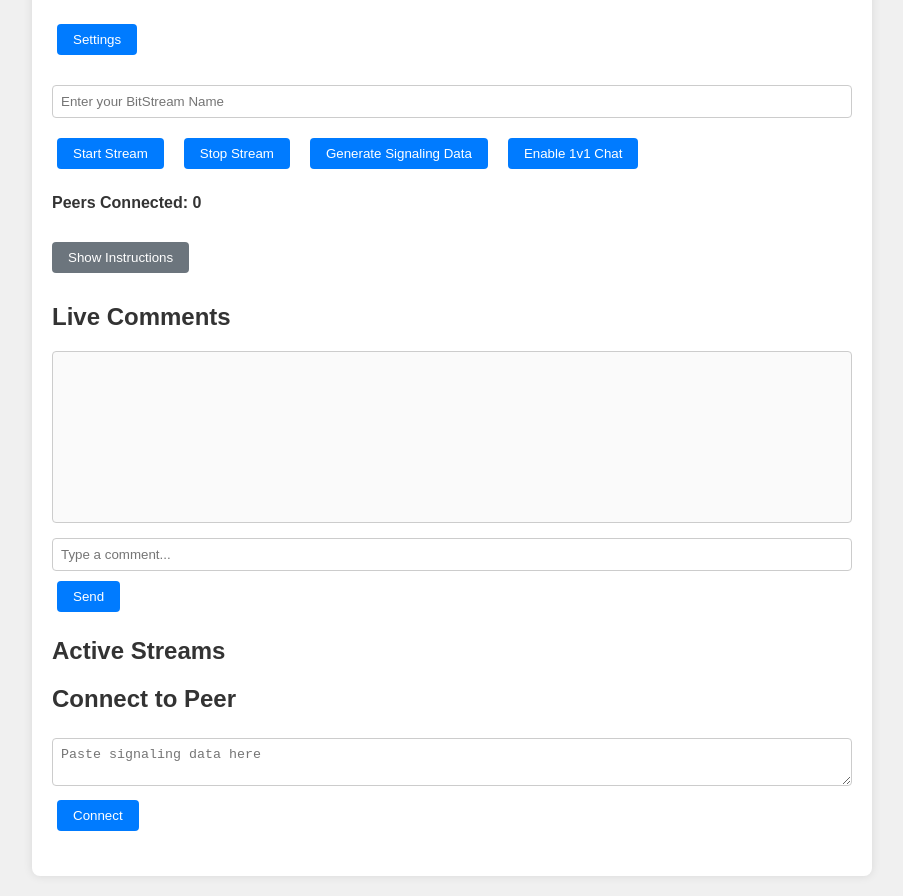
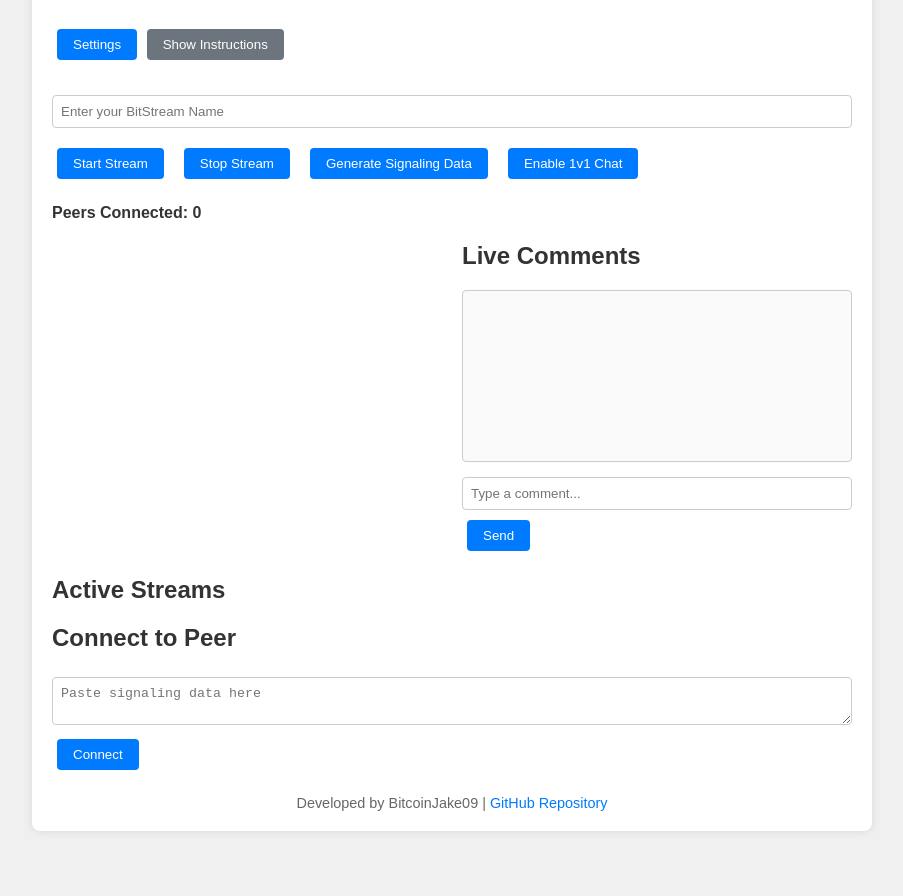
Before and after one commit to BitcoinJake09/BitStream, a plain HTML site: page index.html in a window 1280 px wide. Shown: the part 101-997 px from the top of the page, without its empty margins (188-1091 px from the left). After the commit the page ends 952 px from the top, so only its background shows below. Drawn offline with Linux system fonts and the light colour scheme.

Commit message:
better layout+
added better layout so chat is next to video instead of under

added more notes and dev info

```diff
--- a/index.html
+++ b/index.html
@@ -172,6 +172,43 @@
       margin: 10px 0;
       font-weight: bold;
     }
+    /* Side-by-side layout for video and comments */
+    .video-comments-container {
+      display: flex;
+      flex-wrap: wrap;
+      gap: 20px;
+      align-items: flex-start;
+    }
+    .video-section, .comments-section {
+      flex: 1;
+      min-width: 300px; /* Ensure sections don't get too narrow */
+    }
+    .comments-section h2 {
+      margin-top: 0;
+    }
+    /* Mobile layout */
+    @media (max-width: 768px) {
+      .video-comments-container {
+        flex-direction: column;
+      }
+      .video-section, .comments-section {
+        width: 100%;
+      }
+    }
+    /* Footer styling for developer info */
+    footer {
+      margin-top: 20px;
+      text-align: center;
+      font-size: 0.9em;
+      color: #666;
+    }
+    footer a {
+      color: #007bff;
+      text-decoration: none;
+    }
+    footer a:hover {
+      text-decoration: underline;
+    }
   </style>
 </head>
 <body>
@@ -201,9 +238,24 @@
 
     <div class="section">
       <button onclick="openSettings()">Settings</button>
+      <button onclick="toggleInstructions()" id="toggleInstructionsBtn">Show Instructions</button>
     </div>
 
     <div class="section">
+      <div id="instructions">
+        <strong>Instructions:</strong>
+        1. Broadcaster: Enter your BitStream Name, then click "Start Stream" to begin broadcasting.<br>
+        2. Broadcaster: Set a Stream Title (optional) to let viewers know what your stream is about.<br>
+        3. Broadcaster: Click "Generate Signaling Data", then copy the JSON data from the popup and share it with Viewer A (e.g., via X DMs).<br>
+        4. Viewer A: Enter your BitStream Name, paste the JSON data below, and click "Connect" to watch the stream.<br>
+        5. Viewer A: Copy the response JSON from the popup and send it back to the broadcaster to complete the connection.<br>
+        6. Viewer A: Click "Share Stream" to generate new signaling data, then share it with Viewer B to relay the stream.<br>
+        7. Viewer B: Repeat steps 4-6 to watch and share the stream with Viewer C, and so on.<br>
+        8. Viewer: Click "Enable 1v1 Chat" to share your video with the upstream peer (optional).<br>
+        9. Double-click the video to toggle fullscreen mode.<br>
+        <strong>Note:</strong> WebRTC requires HTTPS. If testing locally, use Chrome with --allow-file-access-from-files.<br>
+        <strong>Privacy Note:</strong> To protect your IP address from being exposed to peers, we recommend using a VPN while streaming or viewing.
+      </div>
       <input type="text" id="bitStreamName" placeholder="Enter your BitStream Name">
       <div class="button-group">
         <button onclick="startStream()">Start Stream</button>
@@ -224,24 +276,8 @@
       <div id="peersConnected">Peers Connected: 0</div>
     </div>
 
-    <div class="section">
-      <button onclick="toggleInstructions()" id="toggleInstructionsBtn">Show Instructions</button>
-      <div id="instructions">
-        <strong>Instructions:</strong>
-        1. Broadcaster: Enter your BitStream Name, then click "Start Stream" to begin broadcasting.<br>
-        2. Broadcaster: Set a Stream Title (optional) to let viewers know what your stream is about.<br>
-        3. Broadcaster: Click "Generate Signaling Data", then copy the JSON data from the popup and share it with Viewer A (e.g., via X DMs).<br>
-        4. Viewer A: Enter your BitStream Name, paste the JSON data below, and click "Connect" to watch the stream.<br>
-        5. Viewer A: Copy the response JSON from the popup and send it back to the broadcaster to complete the connection.<br>
-        6. Viewer A: Click "Share Stream" to generate new signaling data, then share it with Viewer B to relay the stream.<br>
-        7. Viewer B: Repeat steps 4-6 to watch and share the stream with Viewer C, and so on.<br>
-        8. Viewer: Click "Enable 1v1 Chat" to share your video with the upstream peer (optional).<br>
-        9. Double-click the video to toggle fullscreen mode.<br>
-        <strong>Note:</strong> WebRTC requires HTTPS. If testing locally, use Chrome with --allow-file-access-from-files.
-      </div>
-    </div>
-
-    <div class="section">
+    <div class="video-comments-container">
+      <div class="video-section">
         <video id="localVideo" autoplay muted></video>
         <video id="remoteVideo" autoplay ondblclick="toggleFullscreen()"></video>
         <div id="volumeControl">
@@ -250,11 +286,12 @@
         </div>
       </div>
 
-    <div class="section">
+      <div class="comments-section">
         <h2>Live Comments</h2>
         <div id="comments"></div>
         <input type="text" id="commentInput" placeholder="Type a comment...">
         <button onclick="sendComment()">Send</button>
+      </div>
     </div>
 
     <div class="section">
@@ -267,6 +304,10 @@
       <textarea id="signalingData" placeholder="Paste signaling data here"></textarea>
       <button onclick="connectToPeer()">Connect</button>
     </div>
+
+    <footer>
+      Developed by BitcoinJake09 | <a href="https://github.com/BitcoinJake09/BitStream" target="_blank">GitHub Repository</a>
+    </footer>
   </div>
 
   <script>
@@ -500,11 +541,11 @@
       if (!peer || peer.pc.signalingState === 'closed') return;
       try {
         const offer = await peer.pc.createOffer();
-        await pc.setLocalDescription(offer);
+        await peer.pc.setLocalDescription(offer);
         console.log(`Renegotiation offer created for peerId: ${peerId}`);
         const signalingMsg = JSON.stringify({
           type: 'offer',
-          offer: pc.localDescription,
+          offer: peer.pc.localDescription,
           iceCandidates: peer.iceCandidates,
           streamId,
           peerId
```
Lines whose indentation alone changed are shown as unchanged.
